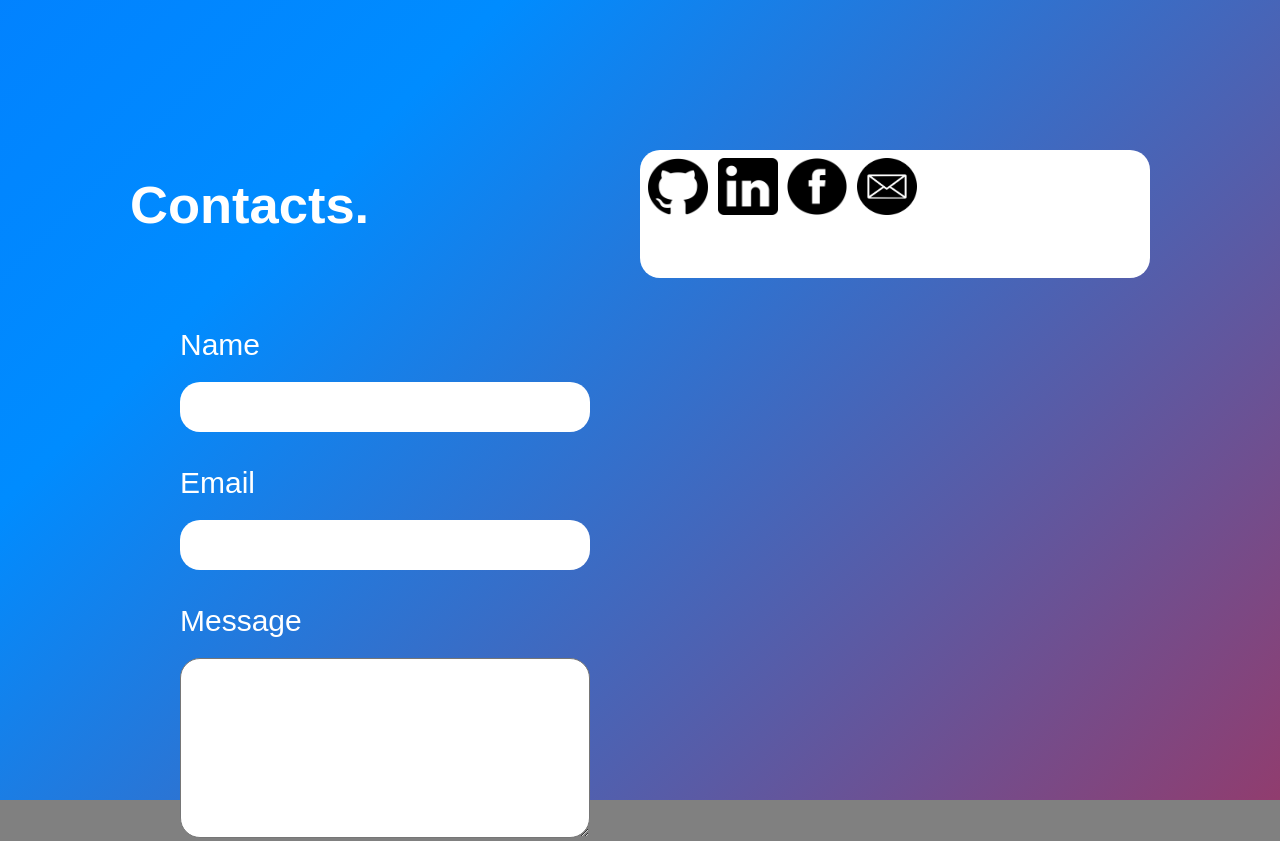
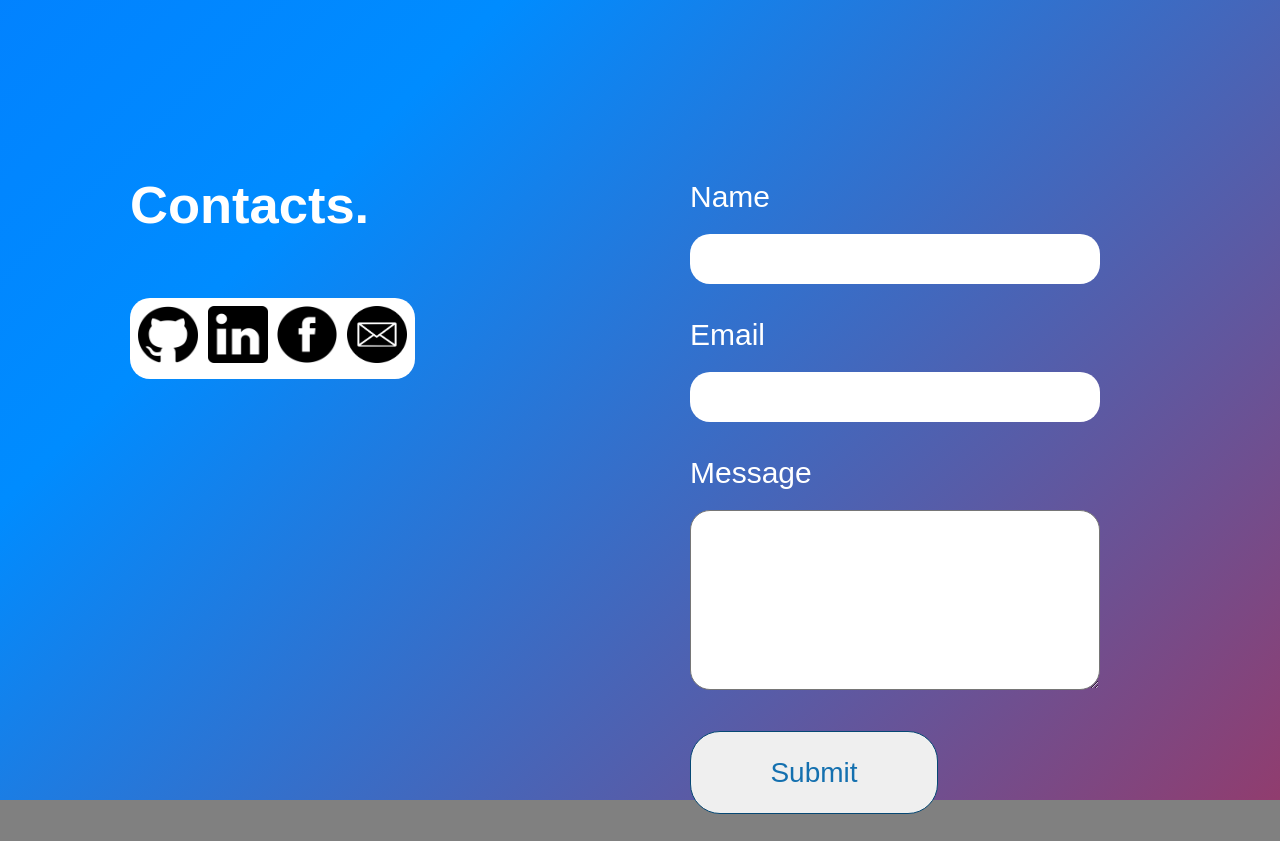
Before and after one commit to Justine397/Porfolio, a plain HTML site: page index.html in a window 1280 px wide. Shown: the part 2400-3241 px from the top of the page. Drawn offline with Linux system fonts and the light colour scheme.

Commit message:
validated#2

```diff
--- a/index.html
+++ b/index.html
@@ -144,8 +144,9 @@
 
     <section class="contact">
         <div class="contactContent" id="contact">
+            <div class="Contacts">
                 <h1>
-                Contacts. <br>
+                    Contacts.
                 </h1>
                     <div class="links2">
                         <a href="https://github.com/Justine397" target="_blank"><img src="assets/images/github.png" style="width:60px;height:57px;" alt="github_IMG"></a>
@@ -153,6 +154,8 @@
                         <a href="https://www.facebook.com/1mJustine/" target="_blank"><img src="assets/images/fb.png" style="width:60px;height:57px;" alt="fb_IMG"></a>
                         <a href="#Contact"><img src="assets/images/email.png" style="width:60px;height:57px;" alt="email_IMG"></a>
                     </div>
+            </div>
+
             <form>
                 <label for="name"> Name </label>
                 <input type="text" id="name"  required><br><br>
```
Lines whose indentation alone changed are shown as unchanged.
